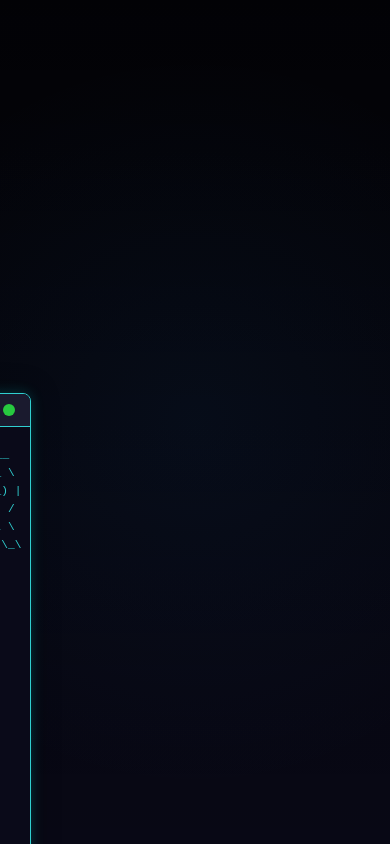
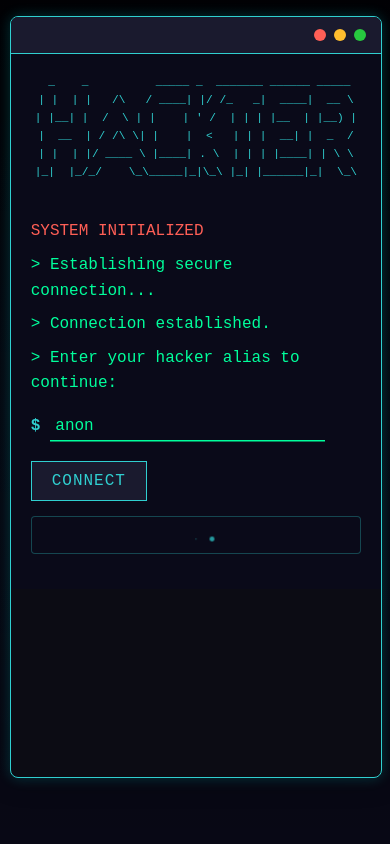
Before and after one commit to davidhernandeze/hackter-client, a Vue app: page / in a window 390 px wide. Built offline with nearby package versions, Linux system fonts and the light colour scheme.

Commit message:
improve mobile UI

```diff
--- a/src/App.vue
+++ b/src/App.vue
@@ -13,4 +13,23 @@ body, html {
   padding: 0;
   overflow: hidden;
 }
+/* Firefox */
+* {
+  scrollbar-width: thin;
+  scrollbar-color: #1f2937 transparent;
+}
+
+/* Chrome, Edge, and Safari */
+*::-webkit-scrollbar {
+  width: 5px;
+}
+
+*::-webkit-scrollbar-track {
+  background: #2c394a;
+  border-radius: 5px;
+}
+
+*::-webkit-scrollbar-thumb {
+  background-color: #1f2937;
+}
 </style>
--- a/src/components/Window.vue
+++ b/src/components/Window.vue
@@ -6,6 +6,10 @@ const props = defineProps({
   theme: {
     type: String,
     default: 'blue'
+  },
+  bodyOverflow: {
+    type: String,
+    default: 'auto'
   },
 })
 
@@ -42,9 +46,11 @@ const themeGlowColor = ref(
   border-radius: 8px;
   box-shadow: 0 0 20px v-bind(themeGlowColor),
   0 0 30px rgba(0, 0, 0, 0.4);
-  overflow: hidden;
   border: 1px solid v-bind(themeColor);
   animation: borderPulse 4s infinite;
+  display: flex;
+  flex-direction: column;
+  overflow: hidden;
 }
 
 .terminal-window.theme-red {
@@ -55,6 +61,7 @@ const themeGlowColor = ref(
 
 .terminal-header {
   background-color: #1a1a2e;
+  height: 1rem;
   padding: 10px 15px;
   display: flex;
   justify-content: space-between;
@@ -104,7 +111,7 @@ const themeGlowColor = ref(
 .terminal-body {
   color: #00ff9c;
   background-color: rgba(10, 10, 26, 0.95);
-  overflow: hidden;
+  overflow: v-bind(bodyOverflow);
 }
 
 @keyframes borderPulse {
--- a/src/views/Game.vue
+++ b/src/views/Game.vue
@@ -17,23 +17,6 @@ const isConnecting = ref(false)
 
 let game = null
 const playerName = useStorage('username', 'anon')
-
-const breakpoints = useBreakpoints(breakpointsTailwind)
-const smAndLarger = breakpoints.greaterOrEqual('sm')
-
-const gameUiStyle = computed(() => ({
-  width: smAndLarger.value ? '80dvw' : '90dvw',
-  height: smAndLarger.value ? '80dvh' : '60dvh',
-  top: smAndLarger.value ? '5%' : '25%',
-  right: smAndLarger.value ? '5%' : '2%',
-}))
-
-const helpUiStyle = computed(() => ({
-  width: smAndLarger.value ? '20%' : '80%',
-  height: smAndLarger.value ? '25%' : '20%',
-  top: '1%',
-  left: '2%',
-}))
 
 onMounted(async () => {
   game = new Game(gameUI.value)
@@ -98,12 +81,30 @@ function backToLogin() {
   command.value = ''
   router.replace({ name: 'login' })
 }
+
+const breakpoints = useBreakpoints(breakpointsTailwind)
+const smAndLarger = breakpoints.greaterOrEqual('sm')
+
+const gameUiStyle = computed(() => ({
+  width: smAndLarger.value ? '80dvw' : '95dvw',
+  height: smAndLarger.value ? '80dvh' : '60dvh',
+  top: smAndLarger.value ? '2dvh' : '2dvh',
+  right: smAndLarger.value ? '5%' : '2%',
+}))
+
+const helpUiStyle = computed(() => ({
+  width: smAndLarger.value ? '20dvw' : '55dvw',
+  height: smAndLarger.value ? '25dvh' : '18dvh',
+  fontSize: smAndLarger.value ? '1rem' : '0.7rem',
+  top: '0',
+  left: smAndLarger.value ? '2%' : '0',
+}))
 </script>
 
 <template>
   <main>
     <Desktop v-if="!gameOver">
-      <Window :style="gameUiStyle">
+      <Window title="hackter.exe" :style="gameUiStyle" :body-overflow="'hidden'">
         <div :style="{ height: gameUiStyle.height }" ref="gameUI" />
         <div
           style="
@@ -133,10 +134,9 @@ function backToLogin() {
           />
         </div>
       </Window>
-      <Window :style="helpUiStyle">
-        <div style="padding: 1rem">
-          <span>Available commands:</span>
-          <ul>
+      <Window title="command_list.exe " :style="helpUiStyle">
+        <div style="padding: 0.5rem">
+          <ul style="margin: 0; padding-left: 1rem">
             <li>up</li>
             <li>down</li>
             <li>left</li>
--- a/src/views/Login.vue
+++ b/src/views/Login.vue
@@ -37,10 +37,9 @@ async function connectToRoom() {
 const breakpoints = useBreakpoints(breakpointsTailwind)
 const smAndLarger = breakpoints.greaterOrEqual('sm')
 const loginUiStyle = computed(() => ({
-  width: smAndLarger.value ? '80dvw' : '90dvw',
-  margin: smAndLarger.value ? 'auto' : '90dvw',
+  width: smAndLarger.value ? '80dvw' : '95dvw',
   height: smAndLarger.value ? '80dvh' : '90dvh',
-  top: smAndLarger.value ? '5%' : '5%',
+  top: smAndLarger.value ? '1rem' : '1rem',
   right: smAndLarger.value ? '' : '2%',
 }))
 
```
